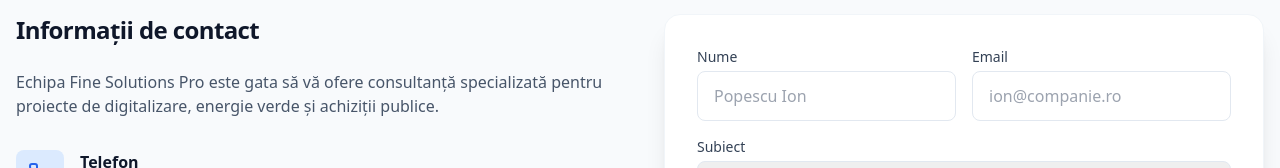
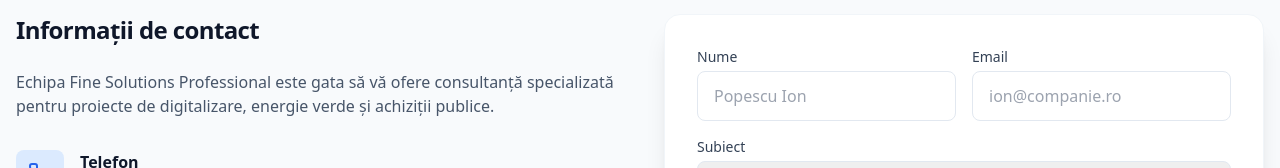
Before and after one commit to evialbert/FSPro, a Next.js app: page /contact in a window 1280 px wide. Shown: the part 370-538 px from the top of the page. Built offline with nearby package versions, Linux system fonts and the light colour scheme.

Commit message:
Feat: integrează trimiterea mesajelor din formular

```diff
--- a/app/contact/page.tsx
+++ b/app/contact/page.tsx
@@ -106,7 +106,7 @@
           <div>
             <h2 className="text-2xl font-bold text-slate-900 mb-6">Informații de contact</h2>
             <p className="text-slate-600 mb-8">
-              Echipa Fine Solutions Pro este gata să vă ofere consultanță specializată pentru proiecte de digitalizare, energie verde și achiziții publice.
+              Echipa Fine Solutions Professional este gata să vă ofere consultanță specializată pentru proiecte de digitalizare, energie verde și achiziții publice.
             </p>
           </div>
 
```
